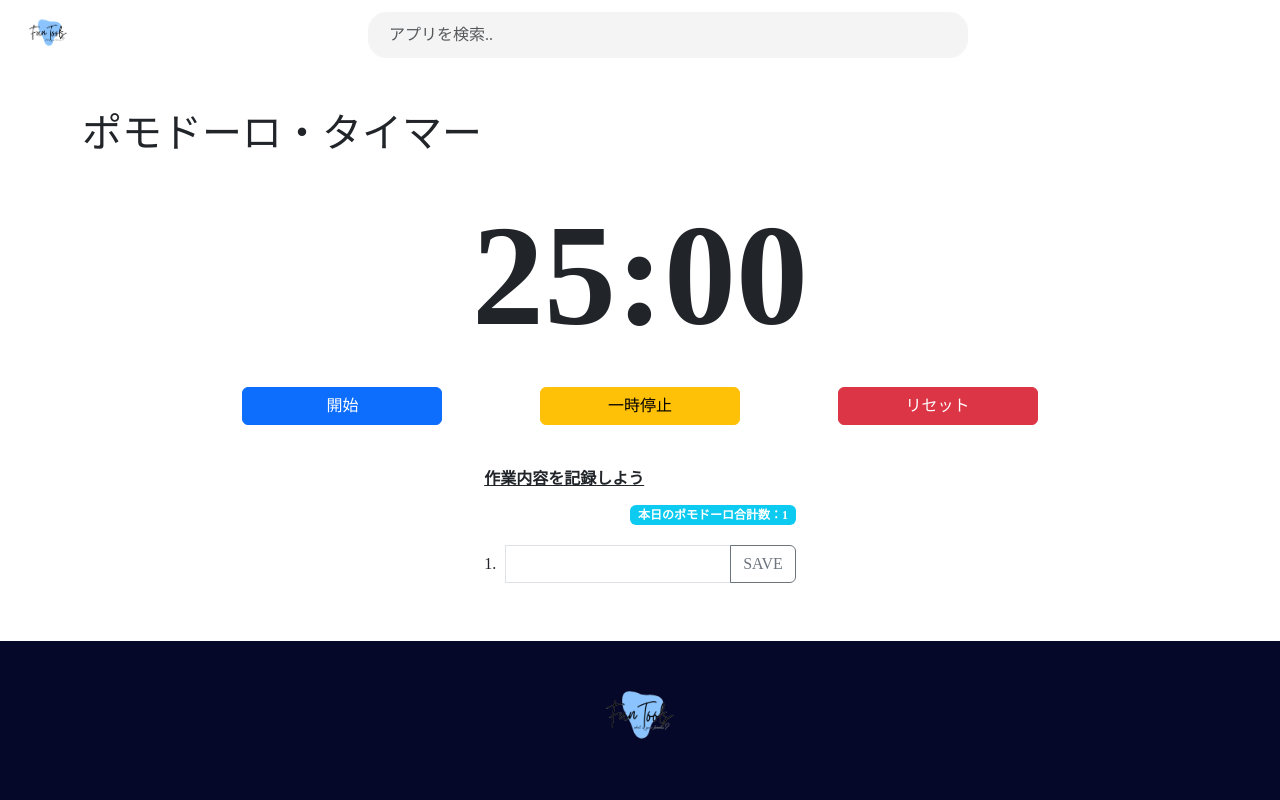
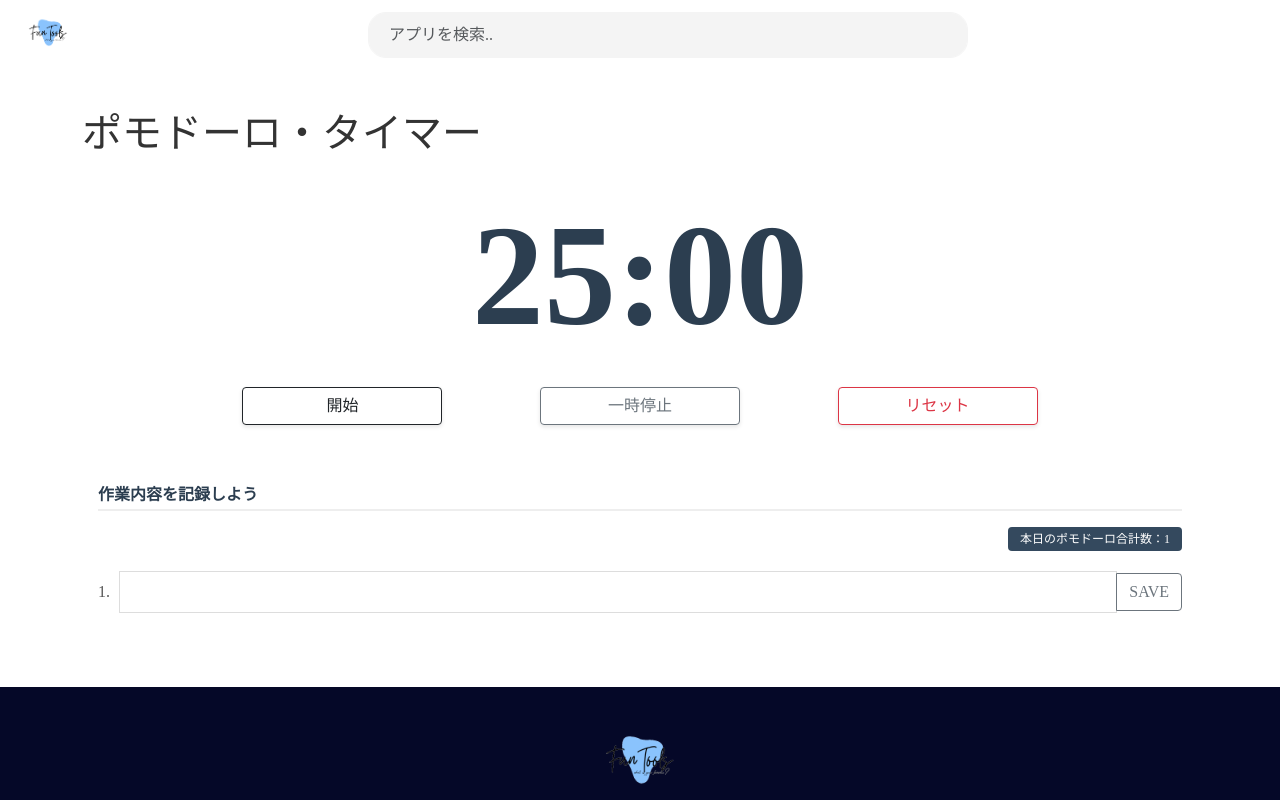
Before and after one commit to Yulikepython/itc-fun-tools, a React (Vite) app: page /itc-fun-tools/pomodoro-timer in a window 1280 px wide. Shown: the top 800 px of the page. Built offline with nearby package versions, Linux system fonts and the light colour scheme.

Commit message:
feat: PomodoroコンポーネントのUIを改善し、ボタンスタイルを更新; バッジの色を変更

```diff
--- a/src/apps/Pomodoro/Pomodoro.jsx
+++ b/src/apps/Pomodoro/Pomodoro.jsx
@@ -33,20 +33,20 @@ const Pomodoro = () => {
             </div>
             <div className="m-4">
                 <p className="tag-p">
-                    {isWorking && isTimerRunning && <span className="badge bg-primary">作業中</span>}
-                    {!isWorking && isTimerRunning && <span className="badge bg-danger">休憩中</span>}
+                    {isWorking && isTimerRunning && <span className="badge bg-secondary">作業中</span>}
+                    {!isWorking && isTimerRunning && <span className="badge bg-dark">休憩中</span>}
                 </p>
 
                 <p className="text-title">{displayTime}</p>
             </div>
             <div className="btn-area">
-                <button className="btn btn-primary" onClick={startTimer} disabled={isTimerRunning} id="start-btn">開始</button>
-                <button className="btn btn-warning" onClick={stopTimer} id="stop-btn">一時停止</button>
-                <button className="btn btn-danger" onClick={resetTimer} id="reset-btn">リセット</button>
+                <button className="btn btn-outline-dark" onClick={startTimer} disabled={isTimerRunning} id="start-btn">開始</button>
+                <button className="btn btn-outline-secondary" onClick={stopTimer} id="stop-btn">一時停止</button>
+                <button className="btn btn-outline-danger" onClick={resetTimer} id="reset-btn">リセット</button>
             </div>
             <div className="pomodoro-area">
                 {notes.length > 0 && <p className="pomodoro-title mt-4 mb-3">作業内容を記録しよう</p>}
-                <p className="text-end" id="pomodoro-sum"><span className="badge bg-info">本日のポモドーロ合計数：{numberOfPomodoro}</span></p>
+                <p className="text-end" id="pomodoro-sum"><span className="badge">本日のポモドーロ合計数：{numberOfPomodoro}</span></p>
                 {notes.map((note, index) => (
                     <div key={index} className="input-group mb-3 form-row">
                         <span>{index + 1}. </span>
@@ -59,7 +59,7 @@ const Pomodoro = () => {
                             aria-describedby={`button-addon-${index}`}
                         />
                         <button
-                            className="btn btn-outline-secondary edit-btn"
+                            className={`btn ${note.readOnly ? 'btn-outline-dark' : 'btn-outline-secondary'} edit-btn`}
                             type="button"
                             id={`button-addon-${index}`}
                             onClick={() => handleToggleReadOnly(index)}
--- a/src/static/scss/_pomodoro.scss
+++ b/src/static/scss/_pomodoro.scss
@@ -5,6 +5,7 @@
     align-items: center;
     max-width: 900px;
     margin: 2em auto;
+    color: #333;
 
     p {
         margin: 0;
@@ -16,11 +17,20 @@
         text-align: end;
         font-size: 1.2em;
         font-weight: 500;
+
+        .badge {
+            padding: 0.5em 1em;
+            border-radius: 4px;
+            font-weight: 500;
+            letter-spacing: 0.5px;
+            box-shadow: 0 1px 3px rgba(0, 0, 0, 0.1);
+        }
     }
 
     .text-title {
         font-size: 9em;
         font-weight: 700;
+        color: #2c3e50;
     }
 
     .btn-area {
@@ -32,18 +42,32 @@
         button {
             width: 30%;
             max-width: 200px;
+            border-radius: 4px;
+            font-weight: 500;
+            transition: all 0.2s ease;
+            box-shadow: 0 2px 4px rgba(0, 0, 0, 0.1);
+
+            &:hover {
+                transform: translateY(-2px);
+                box-shadow: 0 4px 6px rgba(0, 0, 0, 0.1);
+            }
         }
-
     }
 
     .pomodoro-area {
+        width: 100%;
+        padding: 1em;
+
         * {
             margin-bottom: 10px;
         }
 
         .pomodoro-title {
             font-weight: 600;
-            text-decoration: underline;
+            text-decoration: none;
+            color: #2c3e50;
+            border-bottom: 2px solid #eee;
+            padding-bottom: 5px;
         }
 
         .form-row {
@@ -53,6 +77,33 @@
             span {
                 display: block;
                 margin-right: 10px;
+                color: #555;
+            }
+
+            .memo-input {
+                border: 1px solid #ddd;
+                border-radius: 4px;
+                padding: 8px 12px;
+
+                &:focus {
+                    border-color: #7f8c8d;
+                    box-shadow: 0 0 0 0.2rem rgba(44, 62, 80, 0.15);
+                }
+            }
+
+            .edit-btn, .remover-btn {
+                border-radius: 4px;
+                margin-left: 5px;
+            }
+        }
+
+        #pomodoro-sum {
+            .badge {
+                background-color: #34495e !important;
+                color: white;
+                padding: 0.5em 1em;
+                border-radius: 4px;
+                font-weight: normal;
             }
         }
     }
```
